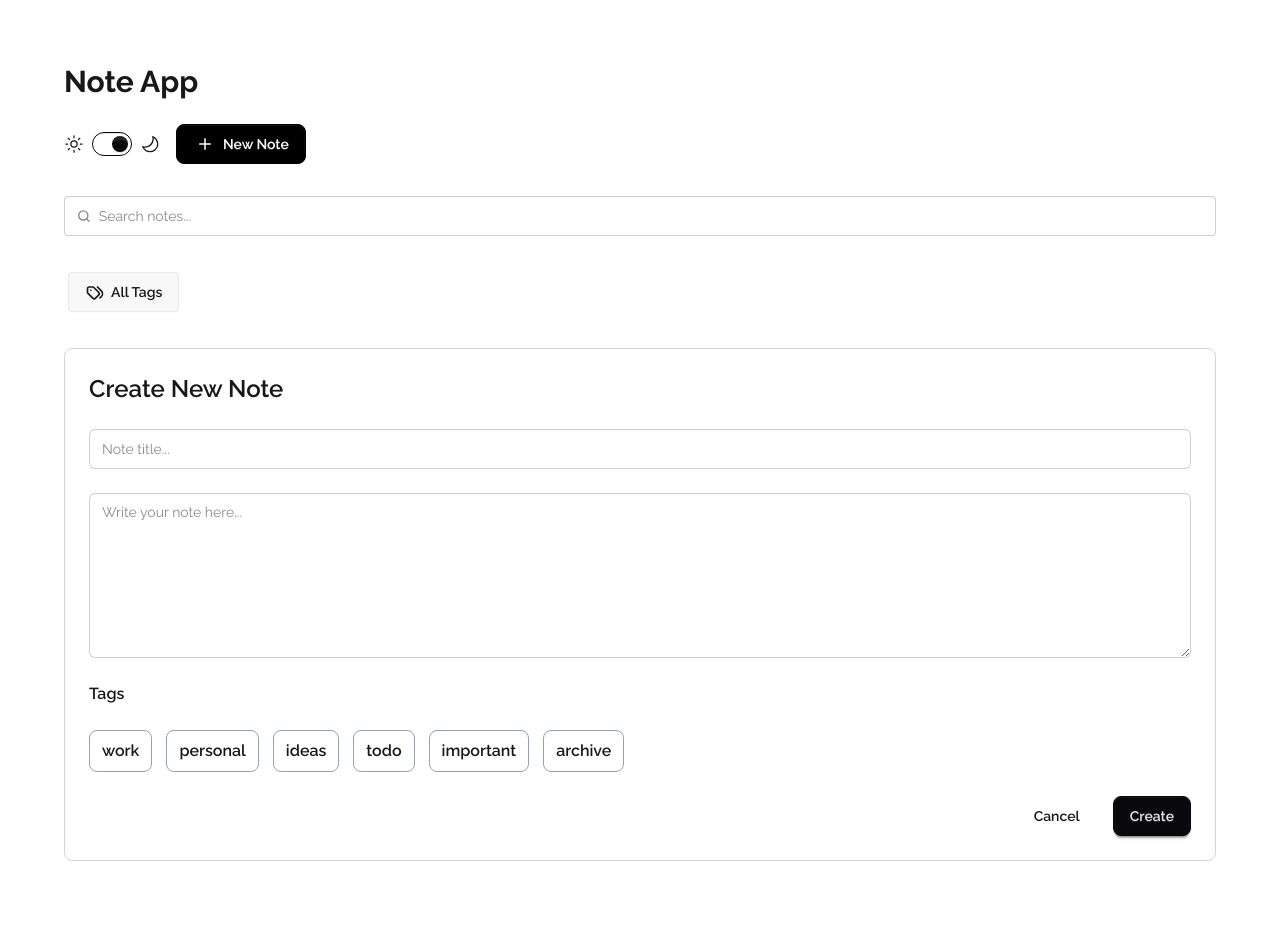
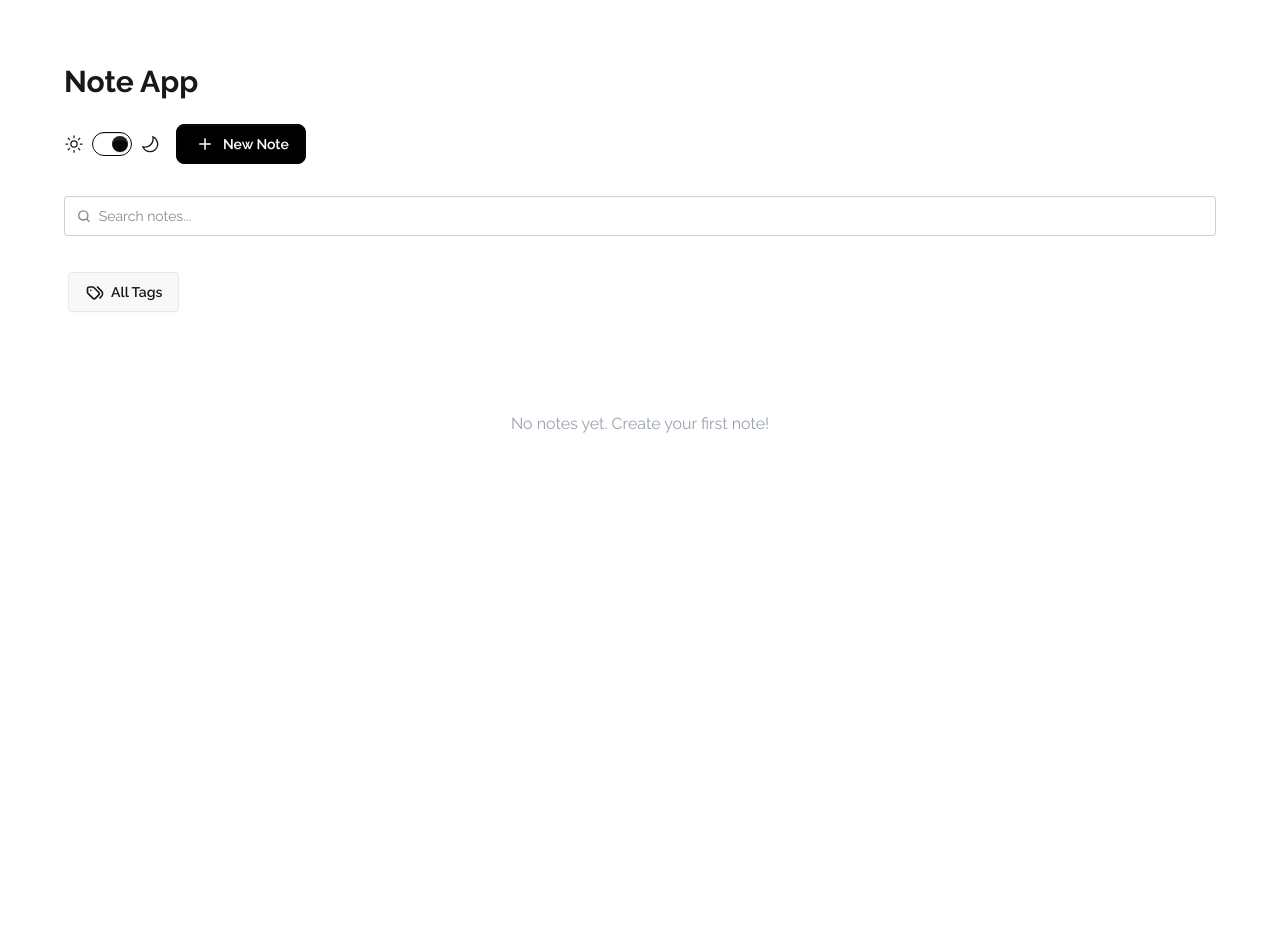
Before and after one commit to Cybite-Academy/NoteApp, a React (Vite) app: page / in a window 1280 px wide. Shown: the top 952 px of the page. After the commit the page ends 800 px from the top, so only its background shows below. Built offline with nearby package versions, Linux system fonts and the light colour scheme.

Commit message:
open and close new note function implemented

```diff
--- a/src/App.jsx
+++ b/src/App.jsx
@@ -1,3 +1,4 @@
+import { useState } from 'react'
 import './App.css'
 import CreateNote from './components/CreateNote'
 import Header from './components/Header'
@@ -6,12 +7,14 @@ import Search from './components/Search'
 import Tags from './components/Tags'
 
 function App() {
+  const [isOpenCreateNote, setIsOpenCreateNote]=useState(false);
   return (
     <main className='w-[90%] mx-auto flex flex-col gap-8 pt-16'>
-      <Header />
+      <Header openCreate = {setIsOpenCreateNote}/>
       <Search/>
       <Tags/>
-      <CreateNote/>
+      {isOpenCreateNote && <CreateNote openCreate = {setIsOpenCreateNote}/>}
+
       <Notes/>
     </main>
   )
--- a/src/components/CreateNote.jsx
+++ b/src/components/CreateNote.jsx
@@ -1,6 +1,6 @@
 import { tags } from "../Utils/tags"
 
-const CreateNote = () => {
+const CreateNote = ({openCreate}) => {
     function filter(tags) {
         const filteredTags = tags.filter((tag) => { return tag !== 'all tags' })
 
@@ -10,6 +10,9 @@ const CreateNote = () => {
 
     }
 
+    function cancelNewNote() {
+        openCreate(false)
+    }
     return (
         <section className="flex flex-col gap-6 border border-gray-300 p-6 rounded-lg">
             <h2 className="text-2xl font-semibold">Create New Note</h2>
@@ -22,7 +25,7 @@ const CreateNote = () => {
             </section>
 
             <section className="flex gap-4 w-full justify-end">
-                <button className="btn btn-ghost rounded-lg">Cancel</button>
+                <button className="btn btn-ghost rounded-lg" onClick={cancelNewNote}>Cancel</button>
                 <button className="btn btn-neutral rounded-lg">Create</button>
             </section>
         </section>
```
